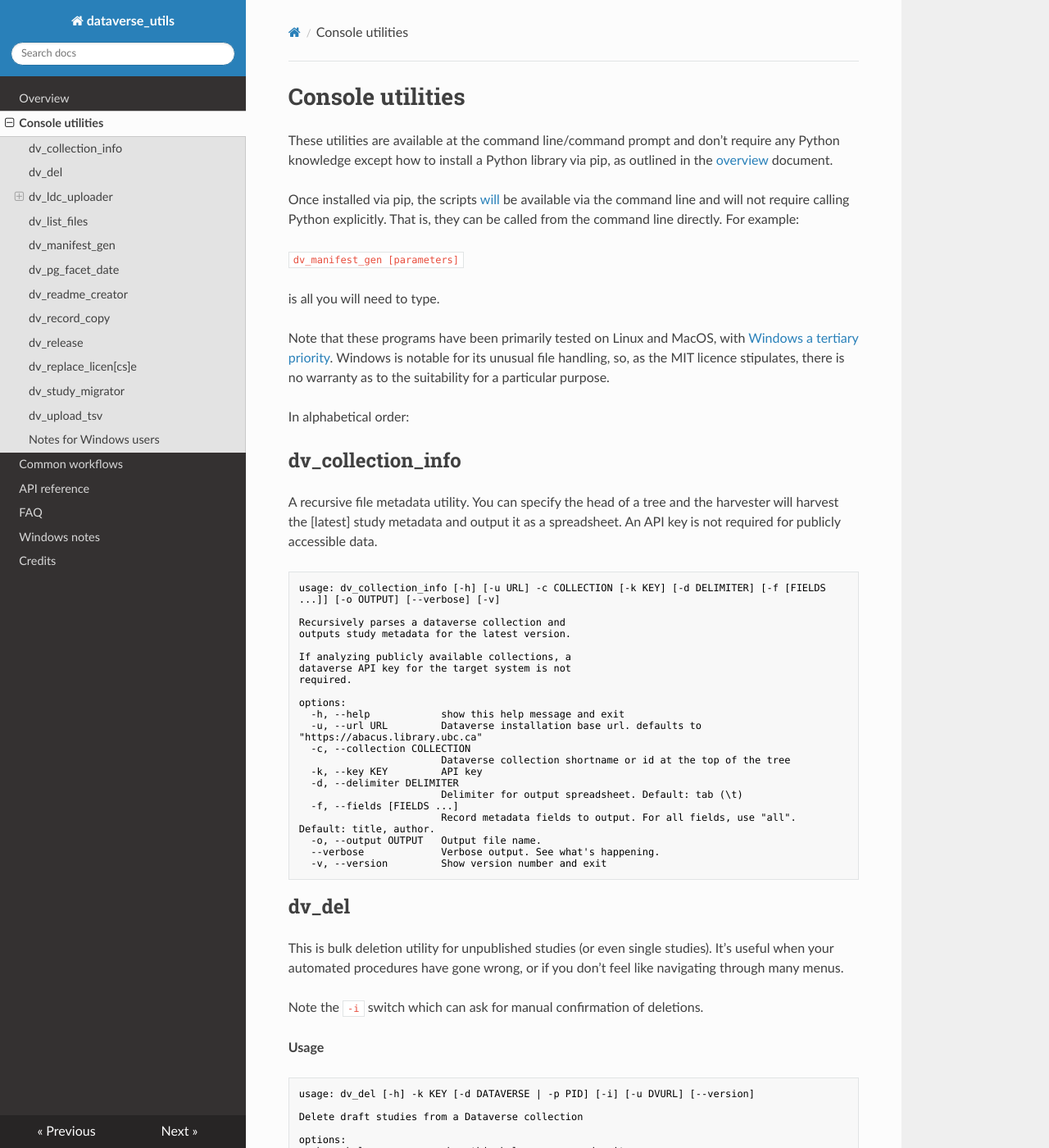
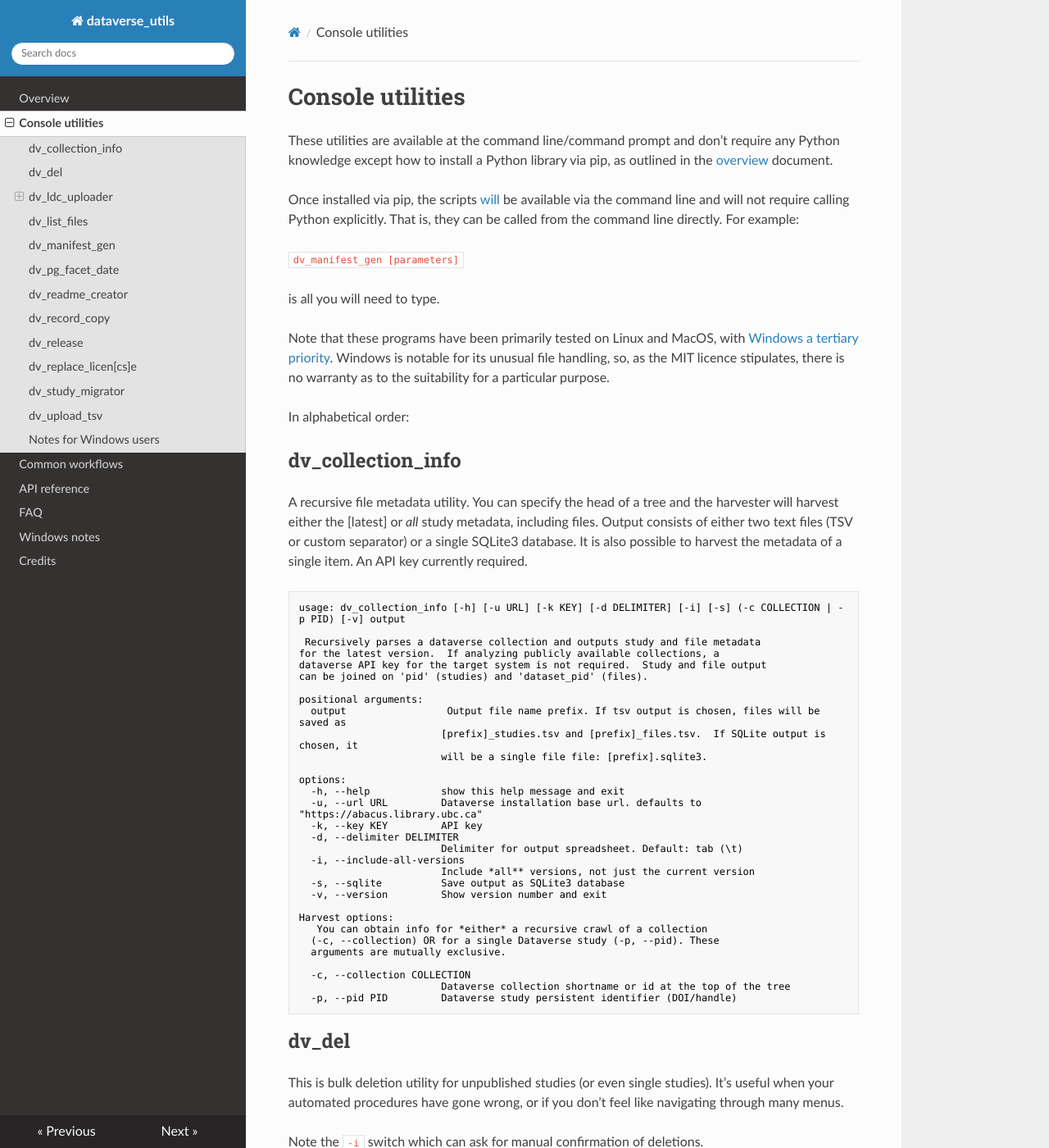
Before and after one commit to ubc-library-rc/dataverse_utils, an MkDocs documentation site: the page built from docs/scripts.md, in a window 1280 px wide and 1400 px high. Shown: the whole window at 82% size. Built offline with MkDocs 1.6.1, drawn with Linux system fonts in a browser that asks for light colours; nearby versions of some CDN libraries.

Commit message:
Documentation update

````diff
--- a/docs/scripts.md
+++ b/docs/scripts.md
@@ -21,32 +21,42 @@ In alphabetical order:
 
 ## dv_collection_info
 
-A recursive file metadata utility. You can specify the head of a tree and the harvester will harvest the \[latest\]  study metadata and output it as a spreadsheet. An API key is not required for publicly accessible data.
+A recursive file metadata utility. You can specify the head of a tree and the harvester will harvest either the \[latest\] or *all* study metadata, including files. Output consists of either two text files (TSV or custom separator) or a single SQLite3 database. It is also possible to harvest the metadata of a single item. An API key currently required.
 
 ```nohighlight
-usage: dv_collection_info [-h] [-u URL] -c COLLECTION [-k KEY] [-d DELIMITER] [-f [FIELDS ...]] [-o OUTPUT] [--verbose] [-v]
+usage: dv_collection_info [-h] [-u URL] [-k KEY] [-d DELIMITER] [-i] [-s] (-c COLLECTION | -p PID) [-v] output
 
-Recursively parses a dataverse collection and
-outputs study metadata for the latest version.
+ Recursively parses a dataverse collection and outputs study and file metadata
+for the latest version.  If analyzing publicly available collections, a
+dataverse API key for the target system is not required.  Study and file output
+can be joined on 'pid' (studies) and 'dataset_pid' (files).
 
-If analyzing publicly available collections, a
-dataverse API key for the target system is not
-required.
+positional arguments:
+  output                 Output file name prefix. If tsv output is chosen, files will be saved as
+                        [prefix]_studies.tsv and [prefix]_files.tsv.  If SQLite output is chosen, it
+                        will be a single file file: [prefix].sqlite3.
 
 options:
   -h, --help            show this help message and exit
   -u, --url URL         Dataverse installation base url. defaults to "https://abacus.library.ubc.ca"
-  -c, --collection COLLECTION
-                        Dataverse collection shortname or id at the top of the tree
   -k, --key KEY         API key
   -d, --delimiter DELIMITER
                         Delimiter for output spreadsheet. Default: tab (\t)
-  -f, --fields [FIELDS ...]
-                        Record metadata fields to output. For all fields, use "all". Default: title, author.
-  -o, --output OUTPUT   Output file name.
-  --verbose             Verbose output. See what's happening.
+  -i, --include-all-versions
+                        Include *all** versions, not just the current version
+  -s, --sqlite          Save output as SQLite3 database
   -v, --version         Show version number and exit
+
+Harvest options:
+   You can obtain info for *either* a recursive crawl of a collection
+  (-c, --collection) OR for a single Dataverse study (-p, --pid). These
+  arguments are mutually exclusive.
+
+  -c, --collection COLLECTION
+                        Dataverse collection shortname or id at the top of the tree
+  -p, --pid PID         Dataverse study persistent identifier (DOI/handle)
 ```
+
 ## dv_del
 
 This is bulk deletion utility for unpublished studies (or even single studies). It's useful when your automated procedures have gone wrong, or if you don't feel like navigating through many menus.
````
